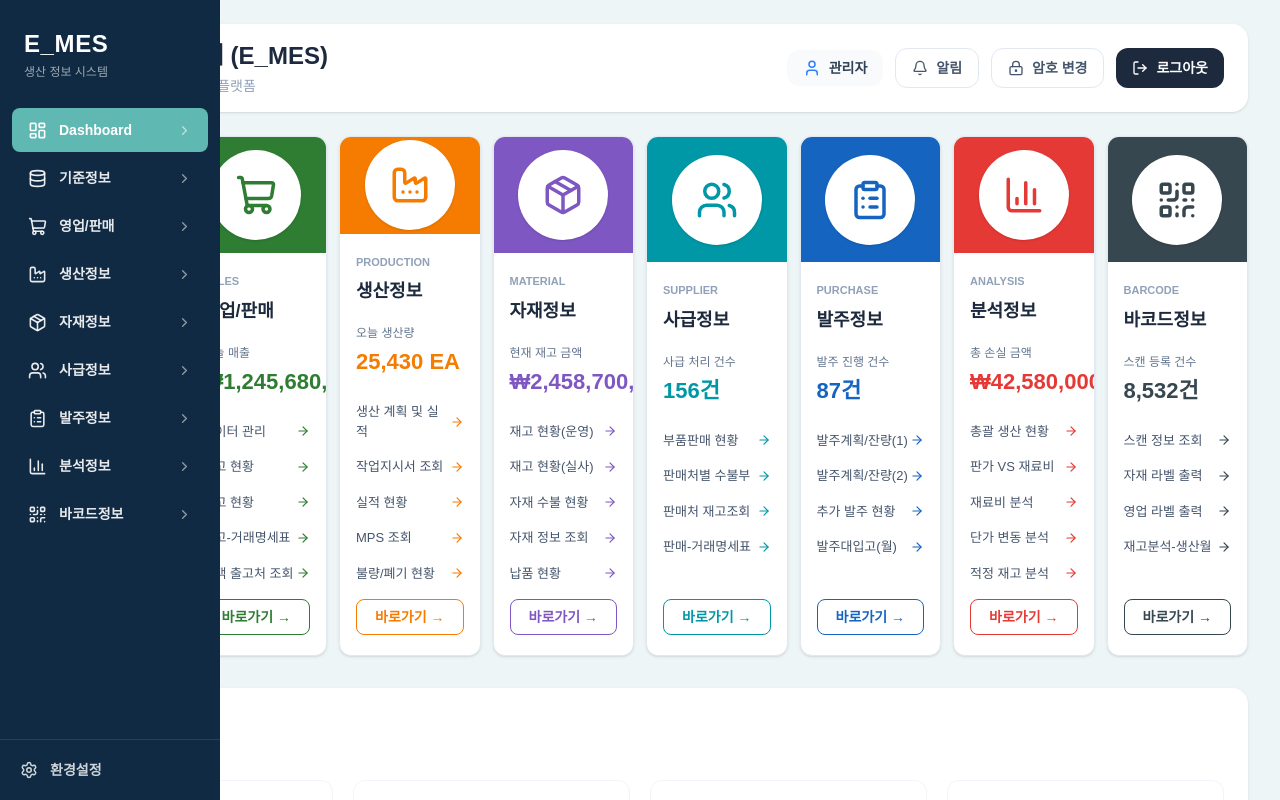
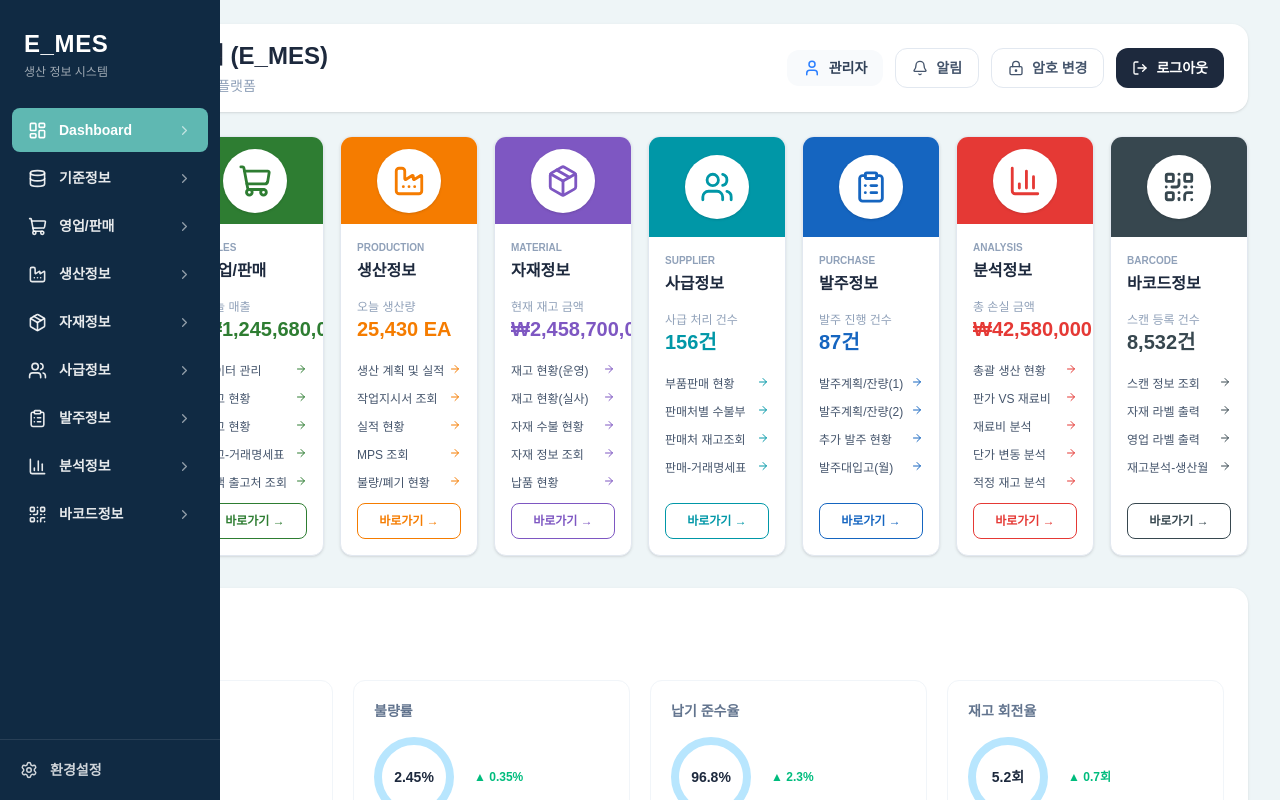
Before and after one commit to joseojins2/theheesoft-mes, a Next.js app: page /dashboard in a window 1280 px wide. Built offline with nearby package versions, Linux system fonts and the light colour scheme.

Commit message:
fix dashboard card layout

```diff
--- a/src/components/dashboard/ModuleCard.tsx
+++ b/src/components/dashboard/ModuleCard.tsx
@@ -1,5 +1,3 @@
-// src/components/dashboard/ModuleCard.tsx
-
 "use client";
 
 import Link from "next/link";
@@ -7,6 +5,7 @@ import { ArrowRight, LucideIcon } from "lucide-react";
 
 
 interface ModuleCardProps {
+
 title:string;
 subtitle:string;
 value:string;
@@ -16,10 +15,13 @@ interface ModuleCardProps {
 icon:LucideIcon;
 color:string;
 accent:string;
+
 }
 
 
+
 export default function ModuleCard({
+
 title,
 subtitle,
 value,
@@ -33,14 +35,16 @@ export default function ModuleCard({
 }:ModuleCardProps){
 
 
-return (
+return(
 
 <Link
+
 href={path}
+
 className="
 relative
 flex
-h-[520px]
+h-[420px]
 flex-col
 overflow-hidden
 rounded-xl
@@ -51,179 +55,206 @@ shadow-sm
 transition
 hover:shadow-md
 "
+
 >
 
 
-{/* 상단 컬러 영역 */}
+<div
 
-<div
 className="
-h-[125px]
 flex
+h-[100px]
 items-center
 justify-center
 "
+
 style={{
 backgroundColor:color
 }}
+
 >
 
+
 <div
+
 className="
 flex
-h-[90px]
-w-[90px]
+h-16
+w-16
 items-center
 justify-center
 rounded-full
 bg-white
 shadow
 "
+
 >
 
 <Icon
-size={42}
+
+size={34}
+
 style={{
 color:accent
 }}
+
 />
 
 </div>
+
 
 </div>
 
 
 
 <div
+
 className="
 flex
 flex-1
 flex-col
-px-4
-py-5
+p-4
 "
+
 >
 
 
-<p
-className="
-text-[11px]
+<p className="
+text-[10px]
 font-bold
 text-slate-400
-"
->
+">
+
 {subtitle}
+
 </p>
 
 
-<h2
-className="
-mt-2
-text-[18px]
+<h2 className="
+mt-1
+text-base
 font-black
 text-slate-800
-"
->
+">
+
 {title}
+
 </h2>
 
 
 
-<p
-className="
-mt-5
+<p className="
+mt-4
 text-xs
-text-slate-500
-"
->
+text-slate-400
+">
+
 {summary}
+
 </p>
 
 
 <p
+
 className="
-mt-1
-text-[22px]
+text-xl
 font-black
 "
+
 style={{
 color:accent
 }}
+
 >
+
 {value}
+
 </p>
 
 
 
+
 <div
+
 className="
-mt-6
-space-y-4
+mt-5
 flex-1
+space-y-3
 "
+
 >
 
 {
+
 menus.map((menu)=>(
 
 <div
+
 key={menu}
+
 className="
 flex
-items-center
 justify-between
-text-[13px]
+text-xs
 text-slate-600
 "
+
 >
 
 <span>
+
 {menu}
+
 </span>
 
 
 <ArrowRight
-size={14}
+
+size={12}
+
 style={{
 color:accent
 }}
+
 />
+
 
 </div>
 
 ))
+
 }
+
 
 </div>
 
 
 
+<button
 
-<div
 className="
-mt-auto
-pt-4
-"
->
-
-<button
-className="
+mt-3
 h-9
 w-full
 rounded-lg
 border
-text-sm
+text-xs
 font-bold
 "
+
 style={{
+
 borderColor:accent,
 color:accent
+
 }}
+
 >
+
 바로가기 →
+
 </button>
 
-</div>
 
 
 </div>
--- a/src/components/dashboard/ModuleGrid.tsx
+++ b/src/components/dashboard/ModuleGrid.tsx
@@ -1,5 +1,3 @@
-// src/components/dashboard/ModuleGrid.tsx
-
 "use client";
 
 import ModuleCard from "./ModuleCard";
@@ -16,7 +14,7 @@ import {
 } from "lucide-react";
 
 
-const modules=[
+const modules = [
 
   {
     title:"기준정보",
@@ -32,8 +30,8 @@ menus:[
       "BOM 조회",
       "자재소요 계획",
       "소요량 - Matrix",
-"발주비율 / 기간 조회"
-]
+      "발주비율 / 기간 조회",
+    ],
   },
 
 
@@ -51,8 +49,8 @@ menus:[
       "입고 현황",
       "출고 현황",
       "출고-거래명세표",
-"고객 출고처 조회"
-]
+      "고객 출고처 조회",
+    ],
   },
 
 
@@ -70,8 +68,8 @@ menus:[
       "작업지시서 조회",
       "실적 현황",
       "MPS 조회",
-"불량/폐기 현황"
-]
+      "불량/폐기 현황",
+    ],
   },
 
 
@@ -89,8 +87,8 @@ menus:[
       "재고 현황(실사)",
       "자재 수불 현황",
       "자재 정보 조회",
-"납품 현황"
-]
+      "납품 현황",
+    ],
   },
 
 
@@ -107,8 +105,8 @@ menus:[
       "부품판매 현황",
       "판매처별 수불부",
       "판매처 재고조회",
-"판매-거래명세표"
-]
+      "판매-거래명세표",
+    ],
   },
 
 
@@ -125,8 +123,8 @@ menus:[
       "발주계획/잔량(1)",
       "발주계획/잔량(2)",
       "추가 발주 현황",
-"발주대입고(월)"
-]
+      "발주대입고(월)",
+    ],
   },
 
 
@@ -144,8 +142,8 @@ menus:[
       "판가 VS 재료비",
       "재료비 분석",
       "단가 변동 분석",
-"적정 재고 분석"
-]
+      "적정 재고 분석",
+    ],
   },
 
 
@@ -162,9 +160,9 @@ menus:[
       "스캔 정보 조회",
       "자재 라벨 출력",
       "영업 라벨 출력",
-"재고분석-생산월"
-]
-}
+      "재고분석-생산월",
+    ],
+  },
 
 ];
 
@@ -174,22 +172,30 @@ export default function ModuleGrid(){
 return(
 
 <div
+
 className="
 grid
-grid-cols-8
-gap-3
+grid-cols-4
+gap-4
+xl:grid-cols-8
 "
+
 >
 
 {
-modules.map((item)=>(
+
+modules.map((module)=>(
 
 <ModuleCard
-key={item.title}
-{...item}
+
+key={module.title}
+
+{...module}
+
 />
 
 ))
+
 }
 
 </div>
```
Lines whose indentation alone changed are shown as unchanged.
